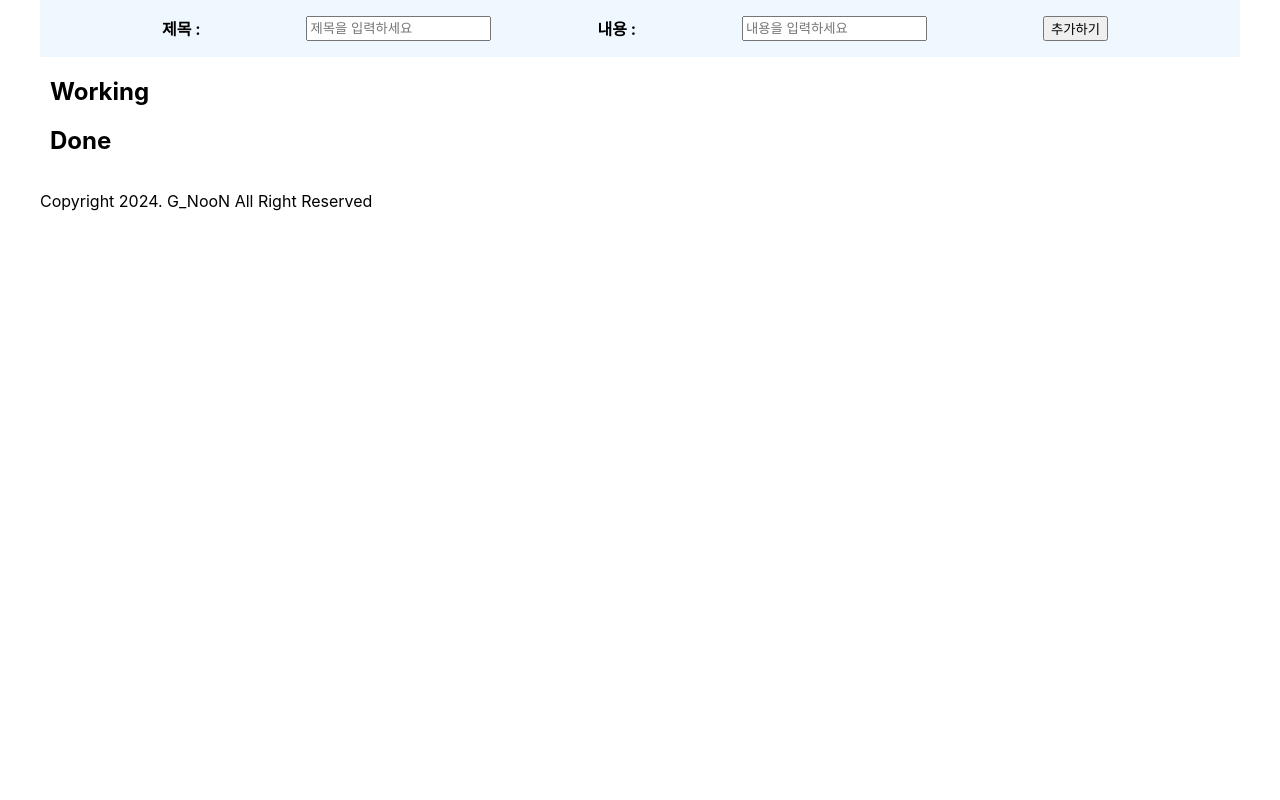
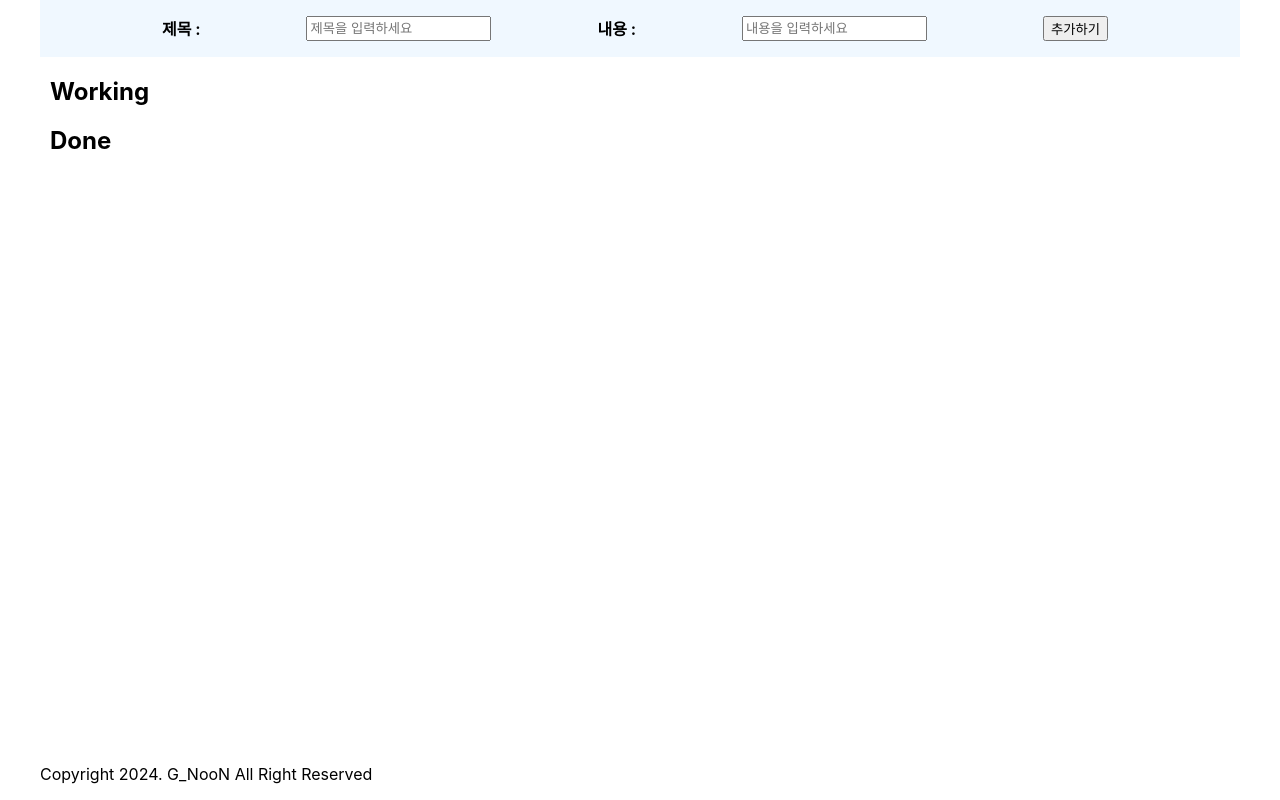
Before and after one commit to G-NooN/todo-list-for-standard, a React (Create React App) app: page / in a window 1280 px wide. Built offline with nearby package versions, Linux system fonts and the light colour scheme.

Commit message:
design: apply footer css

```diff
--- a/src/App.css
+++ b/src/App.css
@@ -2,6 +2,11 @@
   min-width: 800px;
   max-width: 1200px;
   margin: 0 auto;
+}
+
+footer {
+  position: fixed;
+  bottom: 0px;
 }
 
 form {
```
